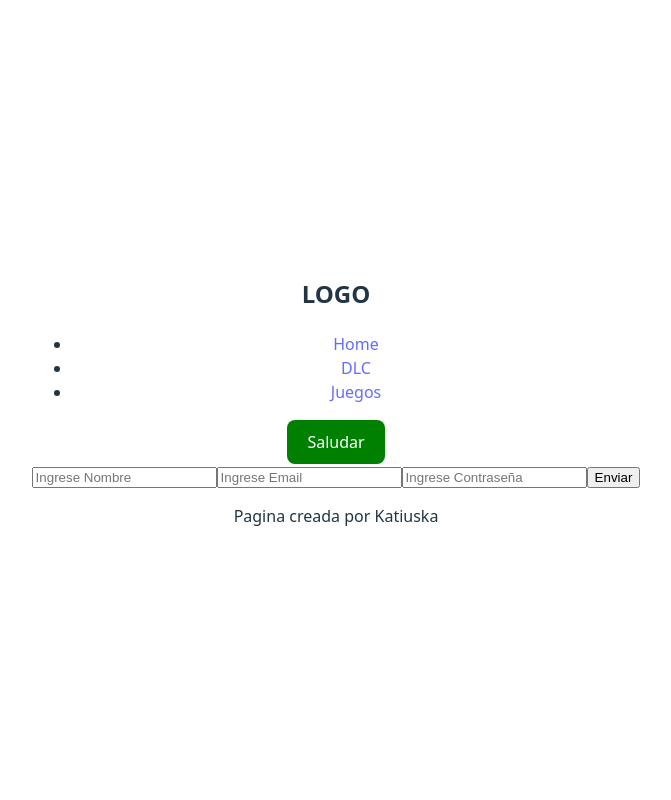
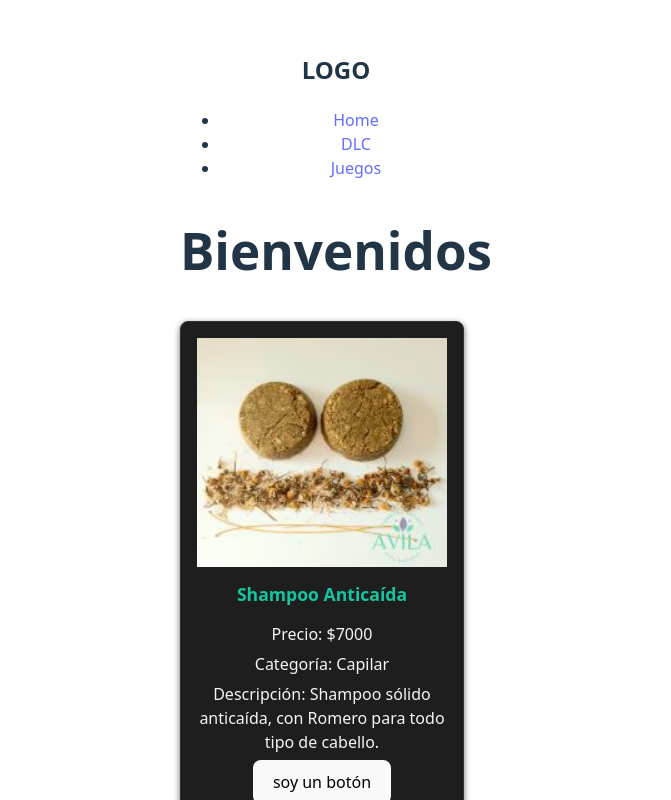
Before and after one commit to KatiuskaCabezas/proyecto_react, a React (Vite) app in the folder proyect-react/: page / in a window 1280 px wide. Shown: the top 800 px of the page, without its empty margins (304-975 px from the left). Built offline with nearby package versions, Linux system fonts and the light colour scheme.

Commit message:
create item.css y actualización de ItemListContainer e Item

```diff
--- a/proyect-react/src/App.jsx
+++ b/proyect-react/src/App.jsx
@@ -1,9 +1,7 @@
 // Recibe todo de los componentes
 
 import './App.css';
-import { Boton } from './components/Boton';
 import { Footer } from './components/Footer/Footer';
-import { Form } from './components/Form/Form';
 import { Header } from './components/Header/Header';
 import { ItemListContainer } from './components/ItemListContainer/ItemListContainer';
 
@@ -13,8 +11,8 @@ function App() {
     <>
       <div>
            <Header />
-           <Boton color={'green'} texto={'Saludar'}/>
-           <Form />
+           <ItemListContainer titulo={"Bienvenidos"} />
+
            <Footer />
 
       </div>
--- /dev/null
+++ b/proyect-react/src/components/Item/Item.css
@@ -0,0 +1,47 @@
+.product-item {
+  background-color: #1e1e1e; /* Gris más claro que el fondo */
+  border: 1px solid #333;
+  border-radius: 0.5rem;
+  padding: 1rem;
+  max-width: 15.625rem; /* 250px */
+  color: #f5f5f5;
+  box-shadow: 0 2px 6px rgba(0, 0, 0, 0.6);
+  transition: transform 0.2s ease, box-shadow 0.2s ease;
+}
+
+.product-item img {
+  width: 100%;
+  height: auto; /* mantiene proporción */
+  display: block;
+}
+
+.product-item:hover {
+  transform: translateY(-3px);
+  box-shadow: 0 4px 12px rgba(0, 0, 0, 0.8);
+}
+
+.product-item a {
+  text-decoration: none;
+  color: inherit;
+  display: block; /*hacemos que el link tome todo el bloque del article y sea clickeable*/
+}
+
+.product-item p {
+  margin: 0.375rem 0; /* 6px */
+}
+
+.product-title {
+  font-size: 1.1rem;
+  font-weight: bold;
+  color: #14c59f;
+}
+
+.product-actions {
+  margin-top: 0.75rem;
+  display: flex;
+  flex-direction: column;
+  gap: 0.5rem;
+}
+.product-actions .btn .btn-add {
+  margin: 1rem;
+}
--- a/proyect-react/src/components/Item/Item.jsx
+++ b/proyect-react/src/components/Item/Item.jsx
@@ -1,13 +1,17 @@
 // Es donde pasan las props, se crea la card
 //Se incluye Children
 
-export const Item = ({nombre, precio, descripcion, children}) => {
+import "./Item.css";
+
+export const Item = ({name, price, category, description, imageUrl, children}) => {
 
     return (
-        <article >
-                    <h2>{nombre}</h2>
-                    <p>Precio: ${precio}</p>
-                    <p>Descripción: {descripcion}</p>
+        <article className="product-item">
+            <img src={imageUrl} alt={description} />
+                    <h2 className="product-title">{name}</h2>
+                    <p>Precio: ${price}</p>
+                    <p>Categoría: {category}</p>
+                    <p>Descripción: {description}</p>
                     {children}
                 </article>
     )
```
